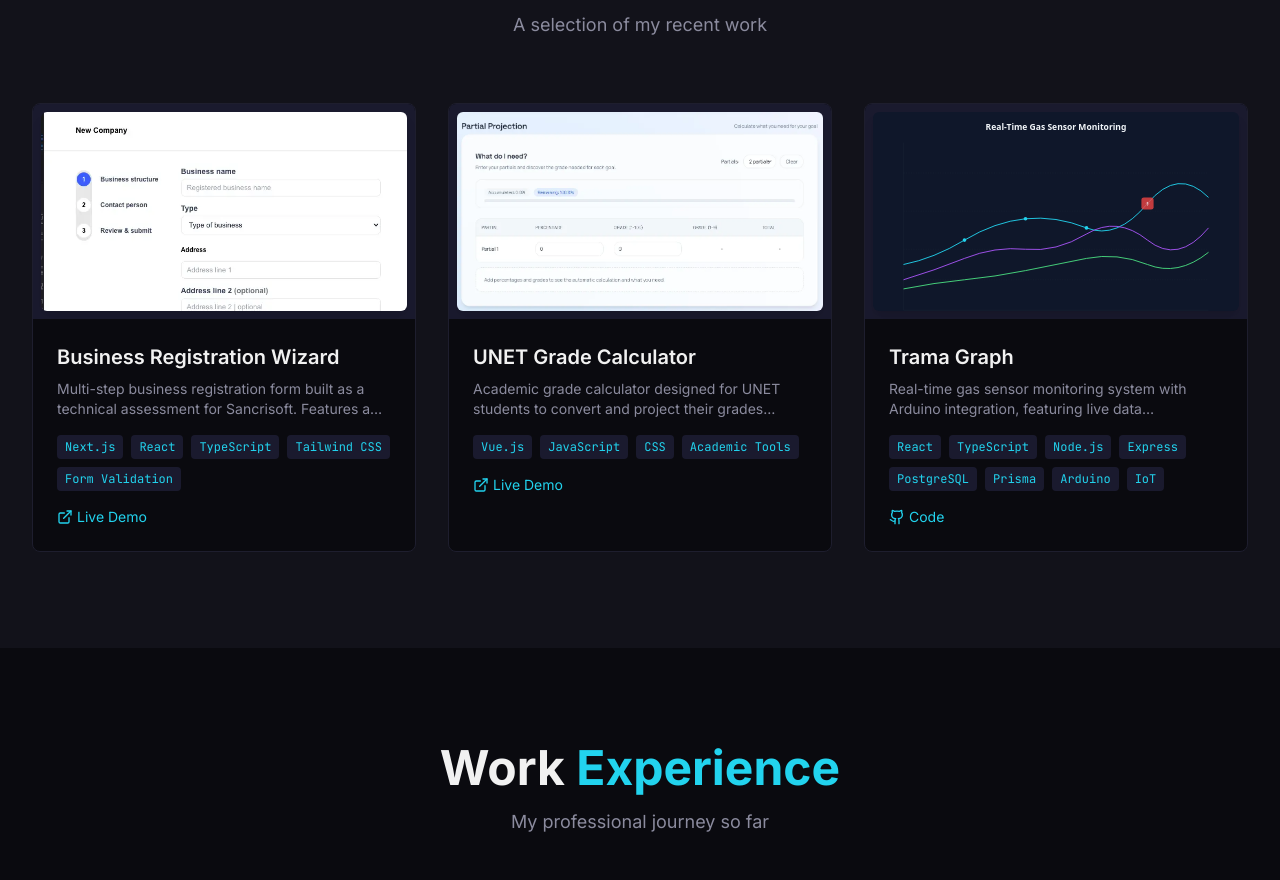
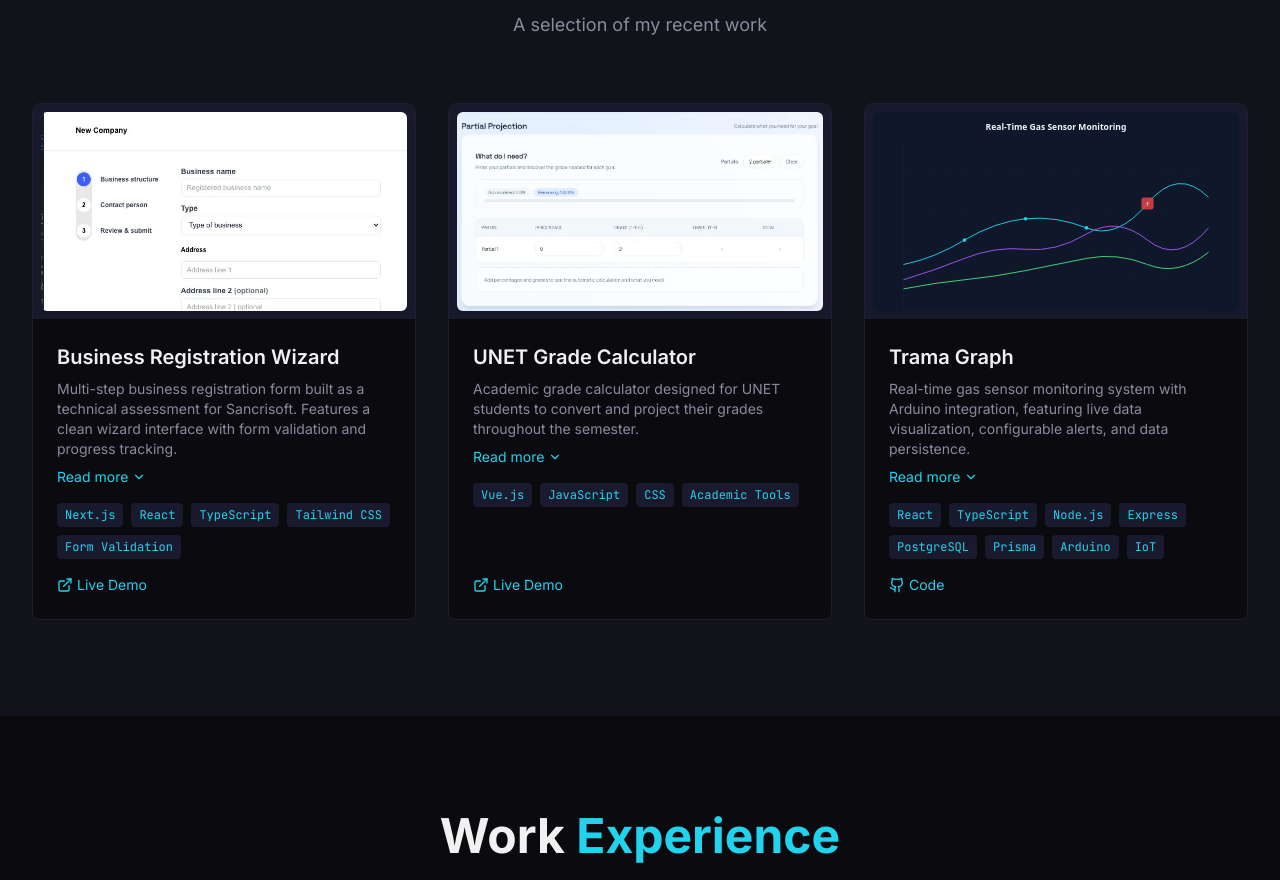
Before and after one commit to DansPlaying/DanielUrbinaWeb, a Next.js app: page / in a window 1280 px wide. Shown: the part 3485-4365 px from the top of the page. Built offline with nearby package versions, Linux system fonts and the light colour scheme; no server answers.

Commit message:
adjustments

```diff
--- a/src/components/sections/Projects.tsx
+++ b/src/components/sections/Projects.tsx
@@ -1,7 +1,9 @@
 "use client";
 
+import { useState } from "react";
 import Image from "next/image";
-import { ExternalLink, Github, ArrowRight } from "lucide-react";
+import { ExternalLink, Github, ArrowRight, ChevronDown, ChevronUp } from "lucide-react";
+import { motion, AnimatePresence } from "framer-motion";
 import { SectionHeading } from "@/components/ui/SectionHeading";
 import {
   ScrollReveal,
@@ -9,6 +11,107 @@ import {
   StaggerItem,
 } from "@/components/ui/ScrollReveal";
 import { projects } from "@/data/projects";
+import { Project } from "@/lib/types";
+
+function ProjectCard({ project }: { project: Project }) {
+  const [isExpanded, setIsExpanded] = useState(false);
+
+  return (
+    <div className="group relative bg-background rounded-lg overflow-hidden border border-border hover:border-accent transition-all duration-300 hover:-translate-y-2 hover:shadow-xl h-full flex flex-col">
+      {/* Image */}
+      <div className="relative aspect-video overflow-hidden bg-background-tertiary">
+        <div className="absolute inset-2 rounded-md overflow-hidden shadow-lg">
+          <Image
+            src={project.image}
+            alt={project.title}
+            fill
+            className="object-cover object-top transition-transform duration-500 group-hover:scale-105"
+          />
+        </div>
+        <div className="absolute inset-0 bg-gradient-to-t from-background/60 to-transparent opacity-0 group-hover:opacity-100 transition-opacity duration-300" />
+      </div>
+
+      {/* Content */}
+      <div className="p-6 flex flex-col flex-grow">
+        <h3 className="text-xl font-semibold text-text-primary mb-2">
+          {project.title}
+        </h3>
+
+        {/* Description with Read More */}
+        <div className="mb-4">
+          <AnimatePresence mode="wait">
+            <motion.p
+              key={isExpanded ? "expanded" : "collapsed"}
+              initial={{ opacity: 0 }}
+              animate={{ opacity: 1 }}
+              exit={{ opacity: 0 }}
+              transition={{ duration: 0.2 }}
+              className="text-text-secondary text-sm"
+            >
+              {isExpanded
+                ? project.longDescription || project.description
+                : project.description}
+            </motion.p>
+          </AnimatePresence>
+          {project.longDescription && (
+            <button
+              onClick={() => setIsExpanded(!isExpanded)}
+              className="flex items-center gap-1 text-accent-cyan hover:text-text-highlight text-sm mt-2 transition-colors"
+            >
+              {isExpanded ? (
+                <>
+                  Show less <ChevronUp size={14} />
+                </>
+              ) : (
+                <>
+                  Read more <ChevronDown size={14} />
+                </>
+              )}
+            </button>
+          )}
+        </div>
+
+        {/* Tags */}
+        <div className="flex flex-wrap gap-2 mb-4">
+          {project.tags.map((tag) => (
+            <span
+              key={tag}
+              className="px-2 py-1 bg-background-tertiary text-accent-cyan text-xs font-mono rounded"
+            >
+              {tag}
+            </span>
+          ))}
+        </div>
+
+        {/* Links - pushed to bottom */}
+        <div className="flex items-center gap-4 mt-auto">
+          {project.links.demo && (
+            <a
+              href={project.links.demo}
+              target="_blank"
+              rel="noopener noreferrer"
+              className="flex items-center gap-1 text-sm text-accent-cyan hover:text-text-highlight transition-colors"
+            >
+              <ExternalLink size={16} />
+              Live Demo
+            </a>
+          )}
+          {project.links.github && (
+            <a
+              href={project.links.github}
+              target="_blank"
+              rel="noopener noreferrer"
+              className="flex items-center gap-1 text-sm text-accent-cyan hover:text-text-highlight transition-colors"
+            >
+              <Github size={16} />
+              Code
+            </a>
+          )}
+        </div>
+      </div>
+    </div>
+  );
+}
 
 export function Projects() {
   const featured = projects.filter((p) => p.featured);
@@ -37,68 +140,7 @@ export function Projects() {
           >
             {featured.map((project) => (
               <StaggerItem key={project.id}>
-                <div className="group relative bg-background rounded-lg overflow-hidden border border-border hover:border-accent transition-all duration-300 hover:-translate-y-2 hover:shadow-xl h-full">
-                {/* Image */}
-                <div className="relative aspect-video overflow-hidden bg-background-tertiary">
-                  <div className="absolute inset-2 rounded-md overflow-hidden shadow-lg">
-                    <Image
-                      src={project.image}
-                      alt={project.title}
-                      fill
-                      className="object-cover object-top transition-transform duration-500 group-hover:scale-105"
-                    />
-                  </div>
-                  <div className="absolute inset-0 bg-gradient-to-t from-background/60 to-transparent opacity-0 group-hover:opacity-100 transition-opacity duration-300" />
-                </div>
-
-                {/* Content */}
-                <div className="p-6">
-                  <h3 className="text-xl font-semibold text-text-primary mb-2">
-                    {project.title}
-                  </h3>
-                  <p className="text-text-secondary text-sm mb-4 line-clamp-2">
-                    {project.description}
-                  </p>
-
-                  {/* Tags */}
-                  <div className="flex flex-wrap gap-2 mb-4">
-                    {project.tags.map((tag) => (
-                      <span
-                        key={tag}
-                        className="px-2 py-1 bg-background-tertiary text-accent-cyan text-xs font-mono rounded"
-                      >
-                        {tag}
-                      </span>
-                    ))}
-                  </div>
-
-                  {/* Links */}
-                  <div className="flex items-center gap-4">
-                    {project.links.demo && (
-                      <a
-                        href={project.links.demo}
-                        target="_blank"
-                        rel="noopener noreferrer"
-                        className="flex items-center gap-1 text-sm text-accent-cyan hover:text-text-highlight transition-colors"
-                      >
-                        <ExternalLink size={16} />
-                        Live Demo
-                      </a>
-                    )}
-                    {project.links.github && (
-                      <a
-                        href={project.links.github}
-                        target="_blank"
-                        rel="noopener noreferrer"
-                        className="flex items-center gap-1 text-sm text-accent-cyan hover:text-text-highlight transition-colors"
-                      >
-                        <Github size={16} />
-                        Code
-                      </a>
-                    )}
-                  </div>
-                </div>
-                </div>
+                <ProjectCard project={project} />
               </StaggerItem>
             ))}
           </StaggerContainer>
```
Also changed, not shown: 1 other file (tests, documents, lock files or other folders).
